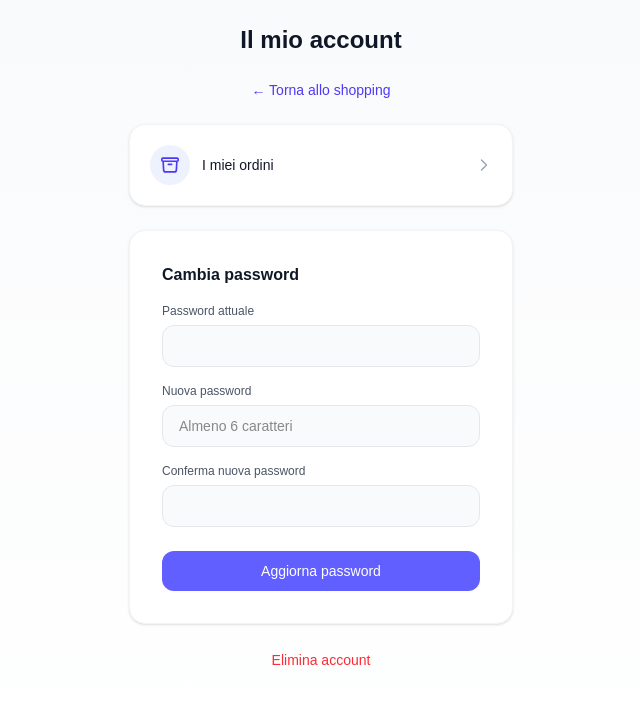
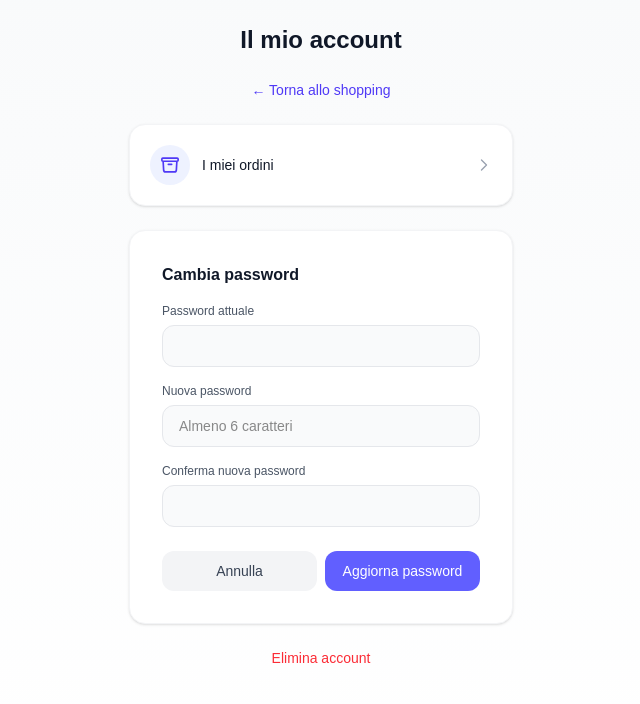
Before and after one commit to MBENE-DIEYE/ShopLab, a Next.js app: page /account in a window 1280 px wide. Both pictures are taken after a click on the button "Cambia password". Shown: the top 704 px of the page, without its empty margins (319-959 px from the left). Built offline with nearby package versions, Linux system fonts and the light colour scheme; no server answers.

Commit message:
Aggiunge pulsante Annulla a cambio password ed eliminazione account

```diff
--- a/app/account/page.js
+++ b/app/account/page.js
@@ -34,6 +34,15 @@ const Account = () => {
         };
         caricaUtente();
     }, []);
+
+    const annullaCambioPassword = () => {
+        setMostraCambioPassword(false);
+        setErroreCambioPassword("");
+        setSuccessoCambioPassword(false);
+        setPasswordAttuale("");
+        setNuovaPassword("");
+        setConfermaPassword("");
+    };
 
     const cambiaPassword = async (e) => {
         e.preventDefault();
@@ -153,13 +162,22 @@ const Account = () => {
                             className="w-full bg-gray-50 border border-gray-200 rounded-xl px-4 py-2.5 text-sm mb-6 focus:outline-none focus:ring-2 focus:ring-indigo-500 focus:bg-white transition-colors"
                         />
 
+                        <div className="flex gap-2">
+                            <button
+                                type="button"
+                                onClick={annullaCambioPassword}
+                                className="flex-1 bg-gray-100 hover:bg-gray-200 text-gray-700 text-sm font-medium py-2.5 rounded-xl transition-colors"
+                            >
+                                Annulla
+                            </button>
                             <button
                                 type="submit"
                                 disabled={salvandoPassword}
-                            className="w-full bg-indigo-500 hover:bg-indigo-600 disabled:opacity-60 text-white text-sm font-medium py-2.5 rounded-xl transition-colors"
+                                className="flex-1 bg-indigo-500 hover:bg-indigo-600 disabled:opacity-60 text-white text-sm font-medium py-2.5 rounded-xl transition-colors"
                             >
                                 {salvandoPassword ? "Salvataggio..." : "Aggiorna password"}
                             </button>
+                        </div>
                     </form>
                 )}
 
@@ -168,7 +186,16 @@ const Account = () => {
                         <p className="text-xs text-red-600 mb-2">{erroreEliminazione}</p>
                     )}
                     {confermaEliminazione && (
-                        <p className="text-xs text-gray-500 mb-2">Clicca di nuovo per confermare, l&apos;azione non si può annullare.</p>
+                        <p className="text-xs text-gray-500 mb-2">Sei sicuro? L&apos;azione non si può annullare.</p>
+                    )}
+                    <div className="flex items-center justify-center gap-4">
+                        {confermaEliminazione && (
+                            <button
+                                onClick={() => setConfermaEliminazione(false)}
+                                className="text-sm text-gray-500 hover:text-gray-700 font-medium transition-colors"
+                            >
+                                Annulla
+                            </button>
                         )}
                         <button
                             onClick={() => (confermaEliminazione ? eliminaAccount() : setConfermaEliminazione(true))}
@@ -180,6 +207,7 @@ const Account = () => {
                     </div>
                 </div>
             </div>
+        </div>
     );
 };
 export default Account;
```
Lines whose indentation alone changed are shown as unchanged.
